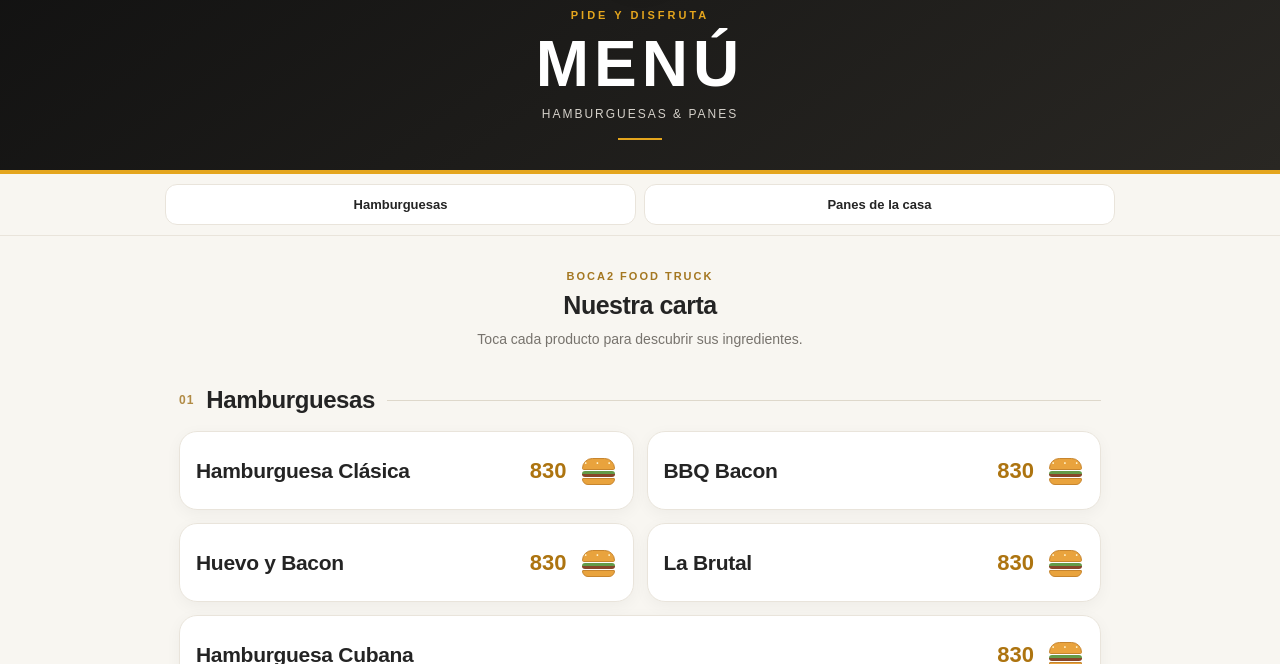
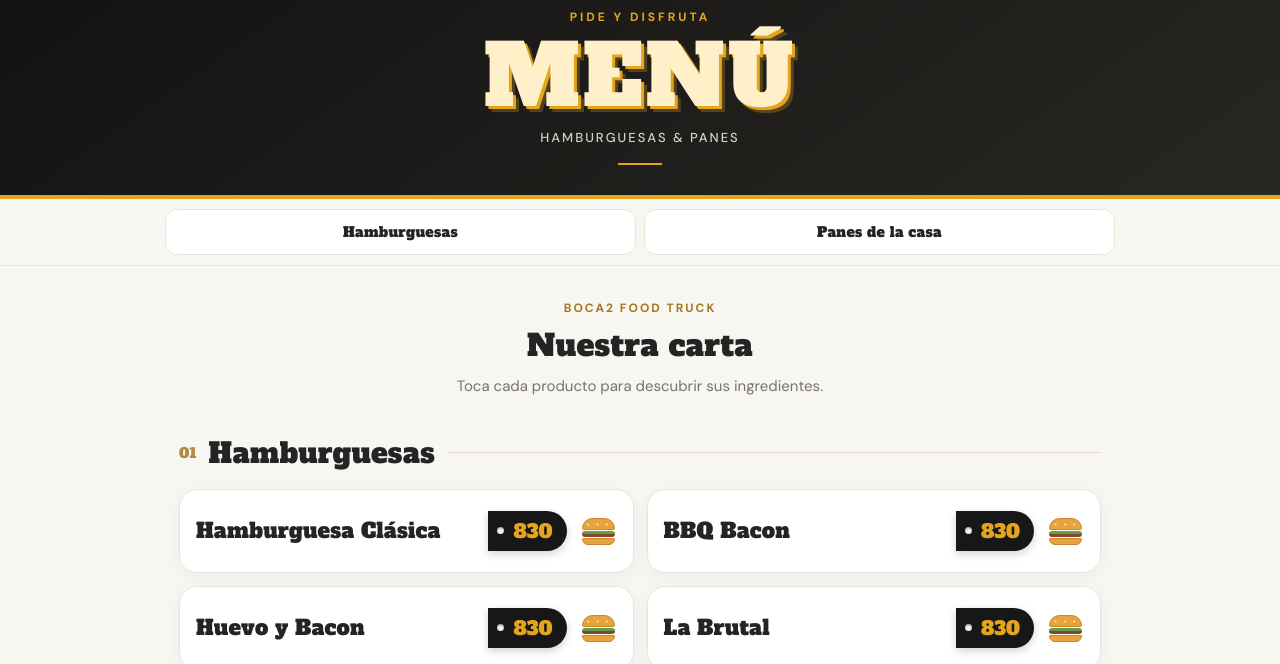
Before and after one commit to ejardiel/menu-boca2, a plain HTML site: page index.html in a window 1280 px wide. Shown: the part 136-800 px from the top of the page. Drawn offline with Linux system fonts and the light colour scheme.

Commit message:
Update index.html

```diff
--- a/index.html
+++ b/index.html
@@ -1,14 +1,15 @@
-
 <!DOCTYPE html>
 <html lang="es">
 <head>
   <meta charset="UTF-8">
-  <meta name="viewport"
-        content="width=device-width, initial-scale=1">
+  <meta name="viewport" content="width=device-width, initial-scale=1">
   <meta name="theme-color" content="#171717">
-  <meta name="description"
-        content="Carta digital de Boca2 Food Truck">
+  <meta name="description" content="Carta digital de Boca2 Food Truck">
   <title>Boca2 | Nuestra carta</title>
+
+  <link rel="preconnect" href="https://fonts.googleapis.com">
+  <link rel="preconnect" href="https://fonts.gstatic.com" crossorigin>
+  <link href="https://fonts.googleapis.com/css2?family=Alfa+Slab+One&family=DM+Sans:wght@400;500;700&display=swap" rel="stylesheet">
 
   <style>
     :root {
@@ -19,6 +20,8 @@
       --text: #242424;
       --muted: #77736d;
       --line: #e9e4db;
+      --display: "Alfa Slab One", Rockwell, "Rockwell Extra Bold", "Arial Black", Georgia, serif;
+      --body: "DM Sans", Arial, Helvetica, sans-serif;
     }
 
     * { box-sizing: border-box; }
@@ -32,7 +35,7 @@
       margin: 0;
       background: var(--paper);
       color: var(--text);
-      font-family: Arial, Helvetica, sans-serif;
+      font-family: var(--body);
       -webkit-font-smoothing: antialiased;
     }
 
@@ -41,9 +44,7 @@
     .hero {
       position: relative;
       overflow: hidden;
-      background: linear-gradient(
-        145deg, #101010, #292723
-      );
+      background: linear-gradient(145deg, #101010, #292723);
       color: white;
       text-align: center;
       padding: 28px 18px 30px;
@@ -68,30 +69,34 @@
       height: 105px;
       object-fit: contain;
       margin: 0 auto 12px;
-      filter: drop-shadow(
-        0 5px 12px rgba(0,0,0,.25)
-      );
+      filter: drop-shadow(0 5px 12px rgba(0,0,0,.25));
     }
 
     .eyebrow {
       color: var(--gold);
-      font-size: 11px;
-      font-weight: 800;
+      font-family: var(--body);
+      font-size: 12px;
+      font-weight: 700;
       letter-spacing: 3px;
       text-transform: uppercase;
     }
 
     .hero h1 {
       margin: 8px 0;
-      font-size: clamp(42px, 11vw, 64px);
-      letter-spacing: 5px;
-      line-height: 1.1;
+      font-family: var(--display);
+      font-weight: 400;
+      font-size: clamp(52px, 15vw, 84px);
+      letter-spacing: 3px;
+      line-height: 1.05;
+      color: var(--gold-light);
+      text-shadow: 3px 3px 0 var(--gold), 6px 6px 0 rgba(228,165,29,.28);
     }
 
     .hero-subtitle {
       margin: 0;
       color: #d4d0c9;
-      font-size: 12px;
+      font-size: 13px;
+      font-weight: 500;
       letter-spacing: 2px;
       text-transform: uppercase;
     }
@@ -133,10 +138,10 @@
       color: var(--text);
       text-decoration: none;
       text-align: center;
-      font-size: 13px;
-      font-weight: 800;
-      transition: background .2s, color .2s,
-                  border-color .2s;
+      font-family: var(--display);
+      font-size: 14px;
+      letter-spacing: .3px;
+      transition: background .2s, color .2s, border-color .2s;
     }
 
     .nav a:active {
@@ -159,21 +164,23 @@
 
     .intro-label {
       color: #a47721;
-      font-size: 11px;
-      font-weight: 800;
+      font-size: 12px;
+      font-weight: 700;
       letter-spacing: 2px;
     }
 
     .intro h2 {
       margin: 9px 0;
-      font-size: 25px;
-      letter-spacing: -.5px;
+      font-family: var(--display);
+      font-weight: 400;
+      font-size: 30px;
+      letter-spacing: .3px;
     }
 
     .intro p {
       margin: 0;
       color: var(--muted);
-      font-size: 14px;
+      font-size: 15px;
       line-height: 1.5;
     }
 
@@ -186,16 +193,16 @@
 
     .category-number {
       color: #b18b45;
-      font-size: 12px;
-      font-weight: 800;
-      letter-spacing: 1px;
+      font-family: var(--display);
+      font-size: 14px;
     }
 
     .category h2 {
       margin: 0;
-      font-size: 21px;
-      font-weight: 900;
-      letter-spacing: -.4px;
+      font-family: var(--display);
+      font-weight: 400;
+      font-size: 25px;
+      letter-spacing: .3px;
     }
 
     .category::after {
@@ -219,27 +226,14 @@
       border-radius: 18px;
       overflow: hidden;
       box-shadow: 0 4px 16px rgba(0,0,0,.045);
-      transition: border-color .25s,
-                  box-shadow .25s,
-                  transform .25s;
+      transition: border-color .25s, box-shadow .25s, transform .25s;
       animation: rise .45s ease both;
     }
 
-    .product:nth-child(2) {
-      animation-delay: .06s;
-    }
-
-    .product:nth-child(3) {
-      animation-delay: .12s;
-    }
-
-    .product:nth-child(4) {
-      animation-delay: .18s;
-    }
-
-    .product:nth-child(5) {
-      animation-delay: .24s;
-    }
+    .product:nth-child(2) { animation-delay: .06s; }
+    .product:nth-child(3) { animation-delay: .12s; }
+    .product:nth-child(4) { animation-delay: .18s; }
+    .product:nth-child(5) { animation-delay: .24s; }
 
     .product[open] {
       border-color: #e6c47d;
@@ -256,9 +250,7 @@
       -webkit-tap-highlight-color: transparent;
     }
 
-    .product summary::-webkit-details-marker {
-      display: none;
-    }
+    .product summary::-webkit-details-marker { display: none; }
 
     .product summary:focus-visible {
       outline: 3px solid var(--gold);
@@ -272,18 +264,49 @@
 
     .product-name h3 {
       margin: 0;
+      font-family: var(--display);
+      font-weight: 400;
       font-size: 19px;
-      font-weight: 800;
-      line-height: 1.3;
-      letter-spacing: -.3px;
+      line-height: 1.25;
+      letter-spacing: .2px;
     }
 
+    /* PRECIO (etiqueta) */
+
     .price {
-      color: #ad7410;
-      font-size: 22px;
-      font-weight: 900;
+      position: relative;
+      padding: 7px 14px 7px 25px;
+      background: var(--dark);
+      color: var(--gold);
+      font-family: var(--display);
+      font-size: 19px;
       white-space: nowrap;
       font-variant-numeric: tabular-nums;
+      border-radius: 5px 999px 999px 5px;
+      box-shadow: 0 3px 9px rgba(0,0,0,.18);
+      transition: background .3s, color .3s;
+    }
+
+    .price::before {
+      content: "";
+      position: absolute;
+      left: 9px;
+      top: 50%;
+      width: 7px;
+      height: 7px;
+      margin-top: -3.5px;
+      border-radius: 50%;
+      background: var(--paper);
+      box-shadow: inset 0 1px 2px rgba(0,0,0,.45);
+    }
+
+    .product[open] .price {
+      background: var(--gold);
+      color: var(--dark);
+    }
+
+    .product[open] .price::before {
+      background: var(--gold-light);
     }
 
     /* HAMBURGUESA ANIMADA */
@@ -301,9 +324,7 @@
       position: absolute;
       left: 2px;
       width: 33px;
-      transition: transform .35s cubic-bezier(
-        .2, .8, .2, 1
-      );
+      transition: transform .35s cubic-bezier(.2, .8, .2, 1);
     }
 
     .burger-top {
@@ -342,17 +363,9 @@
       border: 1px solid #c7852e;
     }
 
-    .product[open] .burger-top {
-      transform: translateY(-6px) rotate(-8deg);
-    }
-
-    .product[open] .burger-fill {
-      transform: translateY(1px);
-    }
-
-    .product[open] .burger-bottom {
-      transform: translateY(5px);
-    }
+    .product[open] .burger-top { transform: translateY(-6px) rotate(-8deg); }
+    .product[open] .burger-fill { transform: translateY(1px); }
+    .product[open] .burger-bottom { transform: translateY(5px); }
 
     /* INGREDIENTES */
 
@@ -373,9 +386,9 @@
       display: block;
       margin-bottom: 7px;
       color: #a47721;
-      font-size: 10px;
-      font-weight: 900;
-      letter-spacing: 1.7px;
+      font-family: var(--display);
+      font-size: 12px;
+      letter-spacing: 1.5px;
     }
 
     .description {
@@ -437,32 +450,20 @@
       padding: 0 15px 24px;
       text-align: center;
       color: #a6a19a;
-      font-size: 11px;
+      font-size: 12px;
       letter-spacing: .3px;
     }
 
     /* ANIMACIONES */
 
     @keyframes rise {
-      from {
-        opacity: 0;
-        transform: translateY(12px);
-      }
-      to {
-        opacity: 1;
-        transform: translateY(0);
-      }
+      from { opacity: 0; transform: translateY(12px); }
+      to   { opacity: 1; transform: translateY(0); }
     }
 
     @keyframes reveal {
-      from {
-        opacity: 0;
-        transform: translateY(-7px);
-      }
-      to {
-        opacity: 1;
-        transform: translateY(0);
-      }
+      from { opacity: 0; transform: translateY(-7px); }
+      to   { opacity: 1; transform: translateY(0); }
     }
 
     @media (hover: hover) {
@@ -479,30 +480,18 @@
     }
 
     @media (min-width: 700px) {
-      .grid {
-        grid-template-columns: repeat(2, minmax(0, 1fr));
-      }
-
-      .product.wide {
-        grid-column: 1 / -1;
-      }
-
-      .product-name h3 {
-        font-size: 21px;
-      }
-
-      .category h2 {
-        font-size: 24px;
-      }
+      .grid { grid-template-columns: repeat(2, minmax(0, 1fr)); }
+      .product.wide { grid-column: 1 / -1; }
+      .product-name h3 { font-size: 21px; }
+      .category h2 { font-size: 28px; }
     }
 
     @media (max-width: 380px) {
-      .product-name h3 {
-        font-size: 17px;
-      }
+      .product-name h3 { font-size: 16px; }
 
       .price {
-        font-size: 20px;
+        font-size: 17px;
+        padding: 6px 11px 6px 22px;
       }
 
       .burger {
@@ -531,16 +520,13 @@
     <img src="logo.png" alt="Boca2 Food Truck">
     <div class="eyebrow">Pide y disfruta</div>
     <h1>MENÚ</h1>
-    <p class="hero-subtitle">
-      Hamburguesas &amp; Panes
-    </p>
+    <p class="hero-subtitle">Hamburguesas &amp; Panes</p>
     <div class="hero-rule"></div>
   </header>
 
   <!-- NAVEGACION ENTRE CATEGORIAS -->
 
-  <nav class="nav-wrap"
-       aria-label="Categorías del menú">
+  <nav class="nav-wrap" aria-label="Categorías del menú">
     <div class="nav">
       <a href="#hamburguesas">Hamburguesas</a>
       <a href="#panes">Panes de la casa</a>
@@ -552,10 +538,7 @@
     <div class="intro">
       <div class="intro-label">BOCA2 FOOD TRUCK</div>
       <h2>Nuestra carta</h2>
-      <p>
-        Toca cada producto para descubrir
-        sus ingredientes.
-      </p>
+      <p>Toca cada producto para descubrir sus ingredientes.</p>
     </div>
 
     <!-- HAMBURGUESAS -->
@@ -570,9 +553,7 @@
 
         <details class="product">
           <summary>
-            <div class="product-name">
-              <h3>Hamburguesa Clásica</h3>
-            </div>
+            <div class="product-name"><h3>Hamburguesa Clásica</h3></div>
             <span class="price">830</span>
             <span class="burger" aria-hidden="true">
               <span class="burger-top"></span>
@@ -581,21 +562,14 @@
             </span>
           </summary>
           <div class="product-body">
-            <span class="ingredients-label">
-              INGREDIENTES
-            </span>
-            <p class="description">
-              Carne, Queso, Tomate, Cebolla,
-              Salsa burguer de la casa
-            </p>
+            <span class="ingredients-label">INGREDIENTES</span>
+            <p class="description">Carne, Queso, Tomate, Cebolla, Salsa burguer de la casa</p>
           </div>
         </details>
 
         <details class="product">
           <summary>
-            <div class="product-name">
-              <h3>BBQ Bacon</h3>
-            </div>
+            <div class="product-name"><h3>BBQ Bacon</h3></div>
             <span class="price">830</span>
             <span class="burger" aria-hidden="true">
               <span class="burger-top"></span>
@@ -604,21 +578,14 @@
             </span>
           </summary>
           <div class="product-body">
-            <span class="ingredients-label">
-              INGREDIENTES
-            </span>
-            <p class="description">
-              Carne, Queso, Bacon,
-              Cebolla Caramelizada, Salsa BBQ
-            </p>
+            <span class="ingredients-label">INGREDIENTES</span>
+            <p class="description">Carne, Queso, Bacon, Cebolla Caramelizada, Salsa BBQ</p>
           </div>
         </details>
 
         <details class="product">
           <summary>
-            <div class="product-name">
-              <h3>Huevo y Bacon</h3>
-            </div>
+            <div class="product-name"><h3>Huevo y Bacon</h3></div>
             <span class="price">830</span>
             <span class="burger" aria-hidden="true">
               <span class="burger-top"></span>
@@ -627,21 +594,14 @@
             </span>
           </summary>
           <div class="product-body">
-            <span class="ingredients-label">
-              INGREDIENTES
-            </span>
-            <p class="description">
-              Carne, Queso, Bacon, Huevo Frito,
-              Salsa burguer de la casa
-            </p>
+            <span class="ingredients-label">INGREDIENTES</span>
+            <p class="description">Carne, Queso, Bacon, Huevo Frito, Salsa burguer de la casa</p>
           </div>
         </details>
 
         <details class="product">
           <summary>
-            <div class="product-name">
-              <h3>La Brutal</h3>
-            </div>
+            <div class="product-name"><h3>La Brutal</h3></div>
             <span class="price">830</span>
             <span class="burger" aria-hidden="true">
               <span class="burger-top"></span>
@@ -650,22 +610,14 @@
             </span>
           </summary>
           <div class="product-body">
-            <span class="ingredients-label">
-              INGREDIENTES
-            </span>
-            <p class="description">
-              Doble carne, Doble queso, Bacon,
-              Tomate, Cebolla caramelizada,
-              Salsa burguer de la casa
-            </p>
+            <span class="ingredients-label">INGREDIENTES</span>
+            <p class="description">Doble carne, Doble queso, Bacon, Tomate, Cebolla caramelizada, Salsa burguer de la casa</p>
           </div>
         </details>
 
         <details class="product wide">
           <summary>
-            <div class="product-name">
-              <h3>Hamburguesa Cubana</h3>
-            </div>
+            <div class="product-name"><h3>Hamburguesa Cubana</h3></div>
             <span class="price">830</span>
             <span class="burger" aria-hidden="true">
               <span class="burger-top"></span>
@@ -674,13 +626,8 @@
             </span>
           </summary>
           <div class="product-body">
-            <span class="ingredients-label">
-              INGREDIENTES
-            </span>
-            <p class="description">
-              Carne, Queso, Jamón, Cerdo Asado,
-              Salsa de ajo y naranja agria
-            </p>
+            <span class="ingredients-label">INGREDIENTES</span>
+            <p class="description">Carne, Queso, Jamón, Cerdo Asado, Salsa de ajo y naranja agria</p>
           </div>
         </details>
 
@@ -699,9 +646,7 @@
 
         <details class="product">
           <summary>
-            <div class="product-name">
-              <h3>Pan con Tortilla</h3>
-            </div>
+            <div class="product-name"><h3>Pan con Tortilla</h3></div>
             <span class="price">830</span>
             <span class="burger" aria-hidden="true">
               <span class="burger-top"></span>
@@ -711,33 +656,20 @@
           </summary>
           <div class="product-body">
             <div>
-              <span class="ingredients-label">
-                INGREDIENTES
-              </span>
-              <p class="description">
-                Tortilla de 2 huevo
-              </p>
+              <span class="ingredients-label">INGREDIENTES</span>
+              <p class="description">Tortilla de 2 huevo</p>
             </div>
 
-            <div class="detail-separator"
-                 aria-hidden="true">
-              <span></span>
-            </div>
+            <div class="detail-separator" aria-hidden="true"><span></span></div>
 
-            <span class="ingredients-label">
-              AGREGOS
-            </span>
-            <p class="description">
-              Jamón · Queso · Vegetales
-            </p>
+            <span class="ingredients-label">AGREGOS</span>
+            <p class="description">Jamón · Queso · Vegetales</p>
           </div>
         </details>
 
         <details class="product">
           <summary>
-            <div class="product-name">
-              <h3>Pan con Lechón</h3>
-            </div>
+            <div class="product-name"><h3>Pan con Lechón</h3></div>
             <span class="price">830</span>
             <span class="burger" aria-hidden="true">
               <span class="burger-top"></span>
@@ -746,28 +678,19 @@
             </span>
           </summary>
           <div class="product-body">
-            <span class="ingredients-label">
-              INGREDIENTES
-            </span>
-            <p class="description">
-              Carne de cerdo asada, vegetales,
-              mojito de la casa
-            </p>
+            <span class="ingredients-label">INGREDIENTES</span>
+            <p class="description">Carne de cerdo asada, vegetales, mojito de la casa</p>
           </div>
         </details>
 
       </div>
     </section>
 
-    <div class="end-mark" aria-hidden="true">
-      <span>✦</span>
-    </div>
+    <div class="end-mark" aria-hidden="true"><span>✦</span></div>
 
   </main>
 
-  <footer>
-    Desarrollado por ejardiel
-  </footer>
+  <footer>Desarrollado por ejardiel</footer>
 
 </body>
 </html>
```
